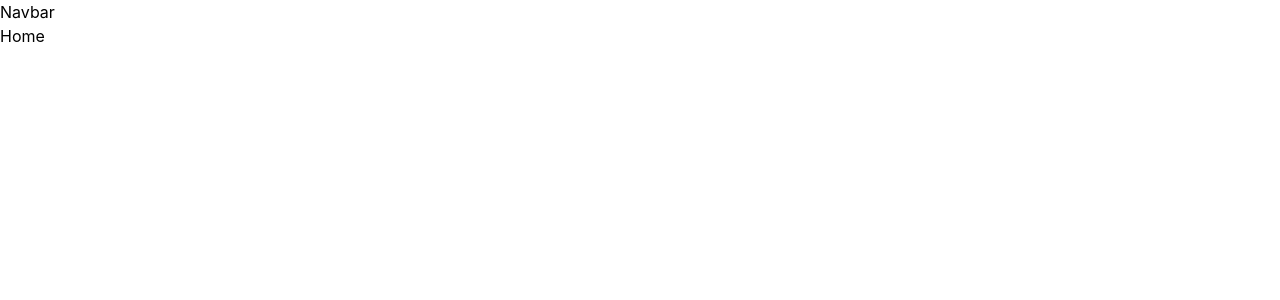
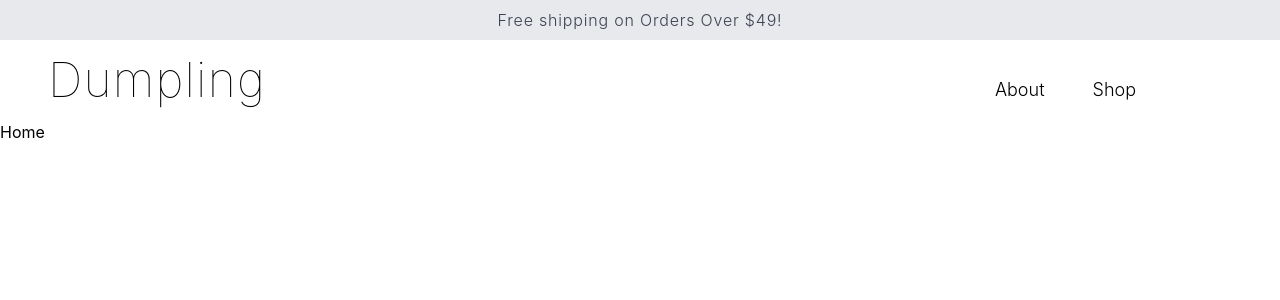
Before and after one commit to Bojackxiang/dumpling-frontend, a React (Create React App) app: page / in a window 1280 px wide. Shown: the top 300 px of the page. Built offline with nearby package versions, Linux system fonts and the light colour scheme.

Commit message:
添加了 header bar

```diff
--- a/src/App.js
+++ b/src/App.js
@@ -1,14 +1,14 @@
-import logo from "./logo.svg";
 import "./App.css";
-import { Navbar } from "components/Navbar";
 import { HashRouter as Router, Switch, Route } from "react-router-dom";
+import { Header } from "components/Header";
 import { Home } from "pages/Home";
 import { About } from "pages/About";
 
 function App() {
   return (
     <Router>
-      <Navbar />
+      {/* TODO: ADD SCROLL TO TOP WHEN PAGE CHANGES  */}
+      <Header />
       <Switch>
         <Route exact path="/" component={Home} />
         <Route exact path="/about" component={About} />
--- /dev/null
+++ b/src/components/Banner/Banner.jsx
@@ -0,0 +1,15 @@
+import React from "react";
+
+const Banner = () => {
+  return (
+    <div className="bg-gray-200 bg-opacity-90 ">
+      <div className="max-w-7xl mx-auto py-2 px-3 sm:px-6 lg:px-8">
+        <p className="text-sm md:text-base text-opacity-80 font-display text-center text-gray-900 tracking-wider font-light">
+          Free shipping on Orders Over $49!
+        </p>
+      </div>
+    </div>
+  );
+};
+
+export default Banner;
--- /dev/null
+++ b/src/components/Banner/index.js
@@ -0,0 +1 @@
+export { default as Banner } from "./Banner";
--- /dev/null
+++ b/src/components/Header/Header.jsx
@@ -0,0 +1,14 @@
+import React from "react";
+import { Banner } from "components/Banner";
+import { Navbar } from "components/Navbar";
+
+const Header = () => {
+  return (
+    <>
+      <Banner />
+      <Navbar />
+    </>
+  );
+};
+
+export default Header;
--- /dev/null
+++ b/src/components/Header/index.js
@@ -0,0 +1 @@
+export { default as Header } from "./Header";
--- a/src/components/Navbar/Navbar.jsx
+++ b/src/components/Navbar/Navbar.jsx
@@ -1,7 +1,35 @@
 import React from "react";
+import { Link } from "react-router-dom";
 
 const Navbar = () => {
-  return <div>Navbar</div>;
+  return (
+    <nav className="flex h-18 py-4 w-full m-auto text-black">
+      <Link to="/">
+        <h1 className="transform duration-300 hover:-translate-y-1 font-display font-thin tracking-wide m-auto pl-4 md:pl-12 text-2xl md:text-5xl">
+          Dumpling
+        </h1>
+      </Link>
+
+      <ul className="flex justify-end items-end pr-4 md:pr-24 w-full space-x-6 md:space-x-12 font-display font-thin md:font-light">
+        <Link to="/">
+          <li className="text-sm md:text-lg transition duration-300 transform hover:-translate-y-1 hover:text-red-500 border-red-500 hover:border-b-2">
+            About
+          </li>
+        </Link>
+        <Link to="/">
+          <li className="text-sm md:text-lg transition duration-300 transform hover:-translate-y-1 hover:text-red-500 border-red-500 hover:border-b-2">
+            Shop
+          </li>
+        </Link>
+
+        <li
+          onClick={() => {}}
+          className="flex transition duration-300 transform hover:-translate-y-1 hover:text-red-500
+          hover:font-normal border-red-500 hover:border-b-2"
+        ></li>
+      </ul>
+    </nav>
+  );
 };
 
 export default Navbar;
```
